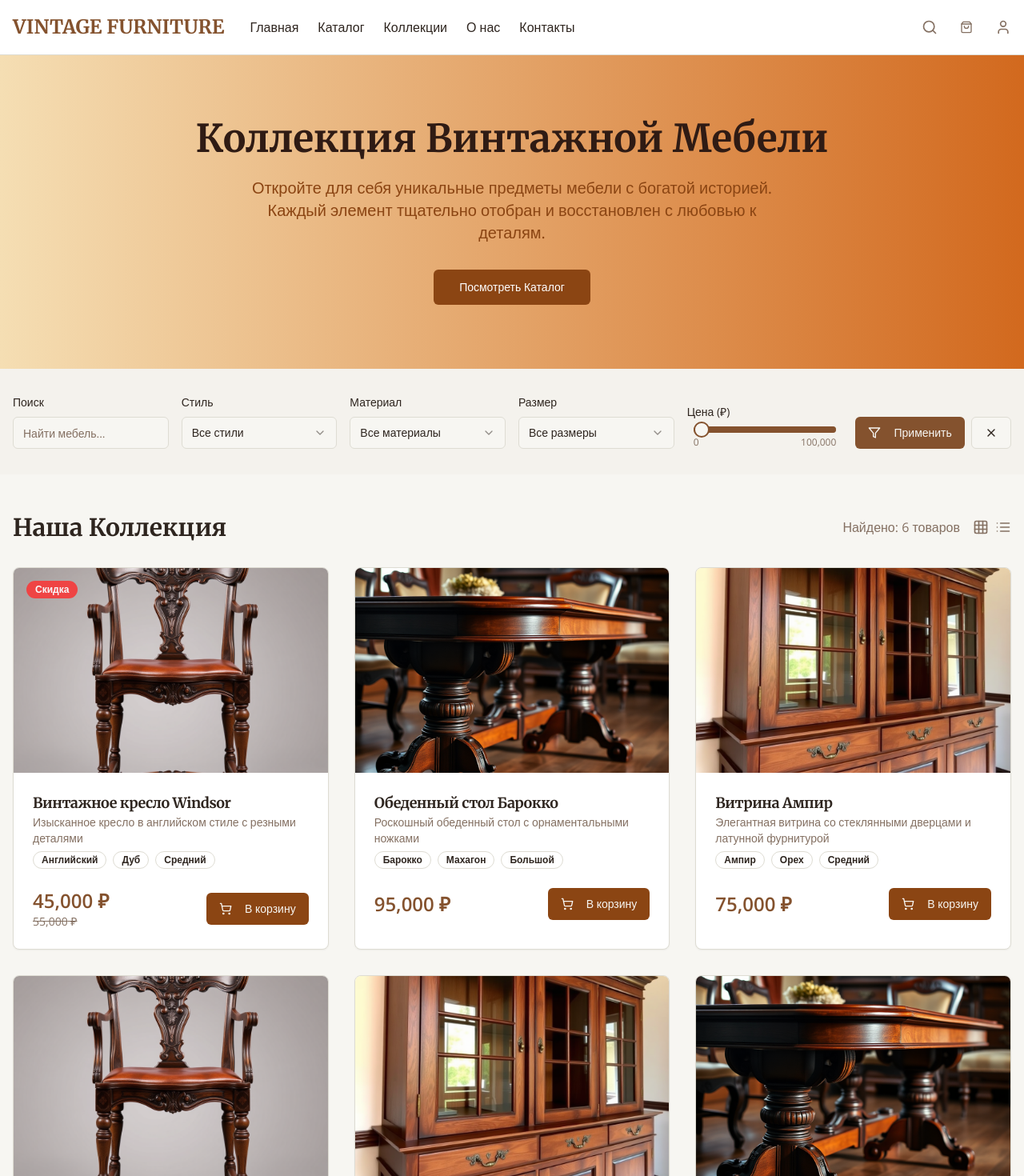
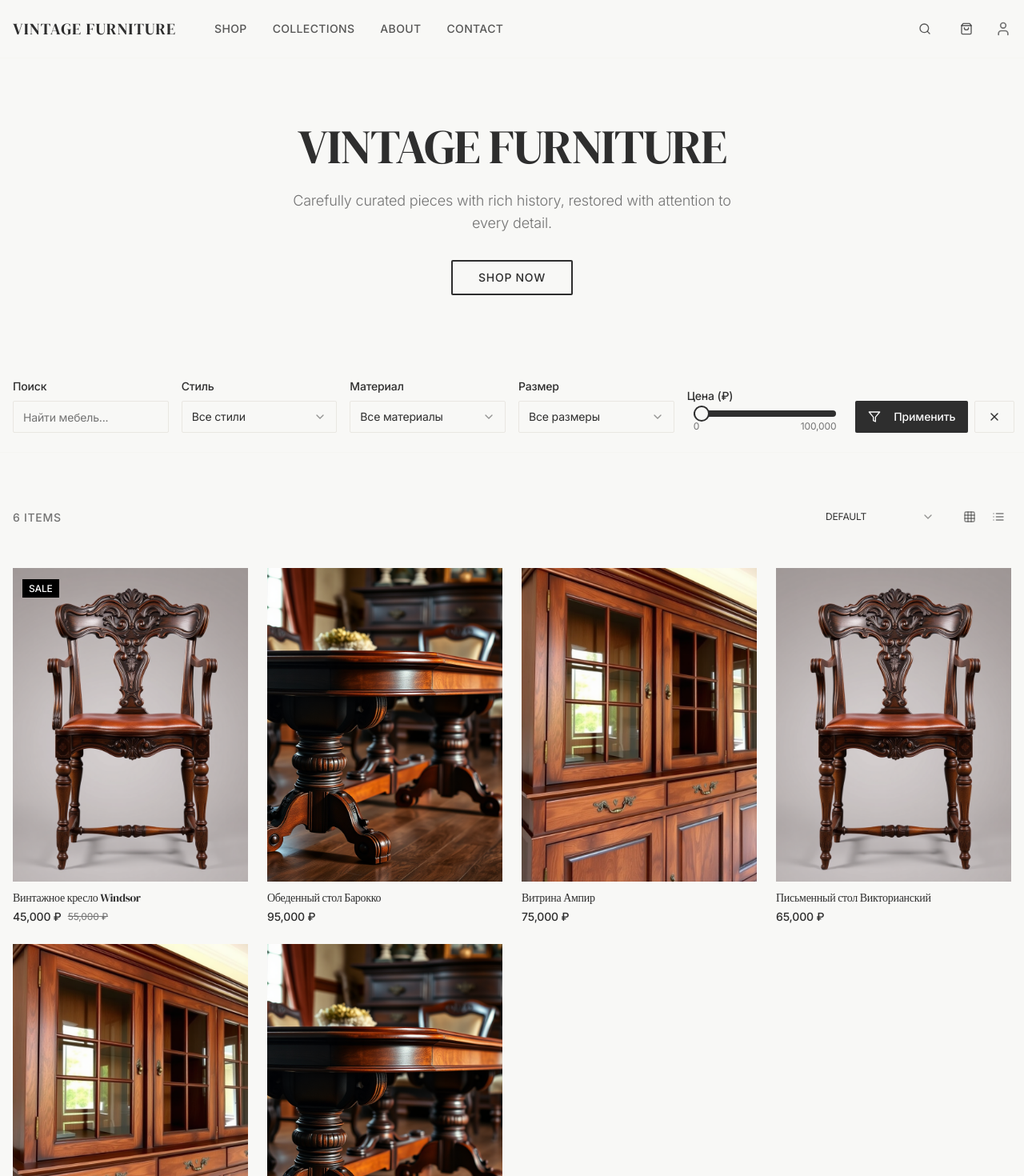
Before and after one commit to pr-poehali-dev/vintage-furniture-clone, a React (Vite) app: page / in a window 1280 px wide. Shown: the top 1470 px of the page at 80% size. Built offline with nearby package versions, Linux system fonts and the light colour scheme.

Commit message:
feat: верстка винтажного интернет-магазина мебели

```diff
--- a/src/index.css
+++ b/src/index.css
@@ -1,4 +1,4 @@
-@import url("https://fonts.googleapis.com/css2?family=Merriweather:wght@300;400;700&family=Open+Sans:wght@300;400;600&display=swap");
+@import url("https://fonts.googleapis.com/css2?family=DM+Serif+Display:ital@0;1&family=Inter:wght@300;400;500;600&display=swap");
 
 @tailwind base;
 @tailwind components;
@@ -6,35 +6,35 @@
 
 @layer base {
   :root {
-    --background: 45 25% 96%;
-    --foreground: 25 20% 15%;
+    --background: 44 13% 97%;
+    --foreground: 0 0% 18%;
 
     --card: 0 0% 100%;
-    --card-foreground: 25 20% 15%;
+    --card-foreground: 0 0% 18%;
 
     --popover: 0 0% 100%;
-    --popover-foreground: 25 20% 15%;
+    --popover-foreground: 0 0% 18%;
 
-    --primary: 25 48% 35%;
-    --primary-foreground: 45 25% 96%;
+    --primary: 0 0% 18%;
+    --primary-foreground: 0 0% 98%;
 
-    --secondary: 30 35% 65%;
-    --secondary-foreground: 25 20% 15%;
+    --secondary: 44 13% 97%;
+    --secondary-foreground: 0 0% 18%;
 
-    --muted: 45 20% 90%;
-    --muted-foreground: 25 15% 45%;
+    --muted: 44 13% 95%;
+    --muted-foreground: 0 0% 45%;
 
-    --accent: 30 35% 65%;
-    --accent-foreground: 25 20% 15%;
+    --accent: 75 20% 55%;
+    --accent-foreground: 0 0% 18%;
 
-    --destructive: 0 84.2% 60.2%;
-    --destructive-foreground: 210 40% 98%;
+    --destructive: 0 84% 60%;
+    --destructive-foreground: 0 0% 98%;
 
-    --border: 45 15% 85%;
-    --input: 45 15% 85%;
-    --ring: 25 48% 35%;
+    --border: 44 13% 90%;
+    --input: 44 13% 90%;
+    --ring: 0 0% 18%;
 
-    --radius: 0.5rem;
+    --radius: 0.25rem;
 
     --sidebar-background: 0 0% 98%;
 
@@ -99,7 +99,9 @@
 
   body {
     @apply bg-background text-foreground;
-    font-family: "Open Sans", sans-serif;
+    font-family: "Inter", sans-serif;
+    font-weight: 400;
+    letter-spacing: -0.01em;
   }
 
   h1,
@@ -108,6 +110,8 @@
   h4,
   h5,
   h6 {
-    font-family: "Merriweather", serif;
+    font-family: "DM Serif Display", serif;
+    font-weight: 400;
+    letter-spacing: -0.02em;
   }
 }
--- a/src/pages/Index.tsx
+++ b/src/pages/Index.tsx
@@ -115,6 +115,7 @@ function Index() {
   const [selectedMaterial, setSelectedMaterial] = useState<string>("all")
   const [selectedSize, setSelectedSize] = useState<string>("all")
   const [searchTerm, setSearchTerm] = useState("")
+  const [sortBy, setSortBy] = useState<string>("default")
   const [cart, setCart] = useState<CartItem[]>([])
   const [isCartOpen, setIsCartOpen] = useState(false)
   const [isOrderDialogOpen, setIsOrderDialogOpen] = useState(false)
@@ -138,6 +139,16 @@ function Index() {
 
       return matchesPrice && matchesStyle && matchesMaterial && matchesSize && matchesSearch
     })
+
+    // Apply sorting
+    if (sortBy === 'price-low') {
+      filtered = filtered.sort((a, b) => a.price - b.price)
+    } else if (sortBy === 'price-high') {
+      filtered = filtered.sort((a, b) => b.price - a.price)
+    } else if (sortBy === 'name') {
+      filtered = filtered.sort((a, b) => a.name.localeCompare(b.name))
+    }
+
     setFilteredProducts(filtered)
   }
 
@@ -213,29 +224,30 @@ function Index() {
   return (
     <div className="min-h-screen bg-background">
       {/* Header */}
-      <header className="border-b border-border bg-card">
-        <div className="container mx-auto px-4 py-4">
+      <header className="border-b border-border/20 bg-background">
+        <div className="max-w-7xl mx-auto px-4 py-5">
           <div className="flex items-center justify-between">
-            <div className="flex items-center space-x-8">
-              <h1 className="text-2xl font-bold text-primary">VINTAGE FURNITURE</h1>
-              <nav className="hidden md:flex space-x-6">
-                <a href="#" className="text-foreground hover:text-primary transition-colors">Главная</a>
-                <a href="#" className="text-foreground hover:text-primary transition-colors">Каталог</a>
-                <a href="#" className="text-foreground hover:text-primary transition-colors">Коллекции</a>
-                <a href="#" className="text-foreground hover:text-primary transition-colors">О нас</a>
-                <a href="#" className="text-foreground hover:text-primary transition-colors">Контакты</a>
+            <div className="flex items-center space-x-12">
+              <h1 className="text-xl font-normal tracking-wider text-foreground">VINTAGE FURNITURE</h1>
+              <nav className="hidden lg:flex space-x-8">
+                <a href="#" className="text-sm font-medium text-foreground/80 hover:text-foreground transition-colors tracking-wide">SHOP</a>
+                <a href="#" className="text-sm font-medium text-foreground/80 hover:text-foreground transition-colors tracking-wide">COLLECTIONS</a>
+                <a href="#" className="text-sm font-medium text-foreground/80 hover:text-foreground transition-colors tracking-wide">ABOUT</a>
+                <a href="#" className="text-sm font-medium text-foreground/80 hover:text-foreground transition-colors tracking-wide">CONTACT</a>
               </nav>
             </div>
-            <div className="flex items-center space-x-4">
-              <Icon name="Search" size={20} className="text-muted-foreground" />
+            <div className="flex items-center space-x-5">
+              <Button variant="ghost" size="sm" className="h-8 w-8 p-0 hover:bg-transparent">
+                <Icon name="Search" size={18} className="text-foreground/80" />
+              </Button>
               <Sheet open={isCartOpen} onOpenChange={setIsCartOpen}>
                 <SheetTrigger asChild>
-                  <Button variant="ghost" size="sm" className="relative">
-                    <Icon name="ShoppingBag" size={20} className="text-muted-foreground" />
+                  <Button variant="ghost" size="sm" className="relative h-8 w-8 p-0 hover:bg-transparent">
+                    <Icon name="ShoppingBag" size={18} className="text-foreground/80" />
                     {getTotalItems() > 0 && (
-                      <Badge className="absolute -top-2 -right-2 h-6 w-6 rounded-full p-0 flex items-center justify-center bg-vintage-chocolate text-white text-xs">
+                      <span className="absolute -top-1 -right-1 h-4 w-4 rounded-full bg-foreground text-background text-xs flex items-center justify-center font-medium">
                         {getTotalItems()}
-                      </Badge>
+                      </span>
                     )}
                   </Button>
                 </SheetTrigger>
@@ -393,24 +405,28 @@ function Index() {
       </header>
 
       {/* Hero Section */}
-      <section className="bg-gradient-to-r from-vintage-wheat to-vintage-terracotta py-20">
-        <div className="container mx-auto px-4 text-center">
-          <h2 className="text-5xl font-bold text-vintage-dark-brown mb-6">
-            Коллекция Винтажной Мебели
+      <section className="py-16 lg:py-20">
+        <div className="max-w-7xl mx-auto px-4 text-center">
+          <h2 className="text-4xl lg:text-6xl font-normal text-foreground mb-6 tracking-tight">
+            VINTAGE FURNITURE
           </h2>
-          <p className="text-xl text-vintage-chocolate mb-8 max-w-2xl mx-auto">
-            Откройте для себя уникальные предметы мебели с богатой историей.
-            Каждый элемент тщательно отобран и восстановлен с любовью к деталям.
+          <p className="text-lg text-muted-foreground mb-8 max-w-xl mx-auto font-light">
+            Carefully curated pieces with rich history,
+            restored with attention to every detail.
           </p>
-          <Button size="lg" className="bg-vintage-chocolate hover:bg-vintage-dark-brown text-white px-8 py-3">
-            Посмотреть Каталог
+          <Button
+            variant="outline"
+            size="lg"
+            className="border-2 border-foreground text-foreground hover:bg-foreground hover:text-background px-8 py-3 font-medium tracking-wider"
+          >
+            SHOP NOW
           </Button>
         </div>
       </section>
 
       {/* Filters Section */}
-      <section className="py-8 bg-muted/30">
-        <div className="container mx-auto px-4">
+      <section className="py-6 border-b border-border/20">
+        <div className="max-w-7xl mx-auto px-4">
           <div className="grid grid-cols-1 md:grid-cols-6 gap-4 items-end">
             <div>
               <label className="text-sm font-medium mb-2 block">Поиск</label>
@@ -496,82 +512,94 @@ function Index() {
       </section>
 
       {/* Products Grid */}
-      <section className="py-12">
-        <div className="container mx-auto px-4">
-          <div className="flex justify-between items-center mb-8">
-            <h3 className="text-3xl font-bold">Наша Коллекция</h3>
+      <section className="py-16">
+        <div className="max-w-7xl mx-auto px-4">
+          <div className="flex justify-between items-center mb-12">
+            <div>
+              <span className="text-sm font-medium text-muted-foreground tracking-wider">
+                {filteredProducts.length} ITEMS
+              </span>
+            </div>
             <div className="flex items-center space-x-4">
-              <span className="text-muted-foreground">
-                Найдено: {filteredProducts.length} товаров
-              </span>
-              <div className="flex items-center space-x-2">
-                <Icon name="Grid3X3" size={20} className="text-muted-foreground" />
-                <Icon name="List" size={20} className="text-muted-foreground" />
+              <Select value={sortBy} onValueChange={(value) => { setSortBy(value); applyFilters(); }}>
+                <SelectTrigger className="w-40 h-8 text-xs border-none bg-transparent">
+                  <SelectValue placeholder="SORT BY" />
+                </SelectTrigger>
+                <SelectContent>
+                  <SelectItem value="default">DEFAULT</SelectItem>
+                  <SelectItem value="name">NAME</SelectItem>
+                  <SelectItem value="price-low">PRICE: LOW TO HIGH</SelectItem>
+                  <SelectItem value="price-high">PRICE: HIGH TO LOW</SelectItem>
+                </SelectContent>
+              </Select>
+              <div className="flex items-center space-x-1">
+                <Button variant="ghost" size="sm" className="h-8 w-8 p-0">
+                  <Icon name="Grid3X3" size={16} className="text-foreground/60" />
+                </Button>
+                <Button variant="ghost" size="sm" className="h-8 w-8 p-0">
+                  <Icon name="List" size={16} className="text-foreground/60" />
+                </Button>
               </div>
             </div>
           </div>
 
-          <div className="grid grid-cols-1 md:grid-cols-2 lg:grid-cols-3 gap-8">
+          <div className="grid grid-cols-1 md:grid-cols-2 lg:grid-cols-3 xl:grid-cols-4 gap-6">
             {filteredProducts.map((product) => (
-              <Card key={product.id} className="group hover:shadow-lg transition-all duration-300 overflow-hidden cursor-pointer" onClick={() => openProductDetails(product)}>
-                <div className="relative overflow-hidden">
+              <div key={product.id} className="group cursor-pointer" onClick={() => openProductDetails(product)}>
+                <div className="relative overflow-hidden bg-white rounded-sm">
                   <img
                     src={product.image}
                     alt={product.name}
-                    className="w-full h-64 object-cover group-hover:scale-110 transition-transform duration-500 ease-out"
+                    className="w-full aspect-[3/4] object-cover transition-transform duration-700 group-hover:scale-105"
                   />
                   {product.originalPrice && (
-                    <Badge className="absolute top-4 left-4 bg-destructive text-destructive-foreground">
-                      Скидка
-                    </Badge>
+                    <div className="absolute top-3 left-3">
+                      <span className="bg-black text-white text-xs px-2 py-1 font-medium">
+                        SALE
+                      </span>
+                    </div>
                   )}
-                  <div className="absolute top-4 right-4 opacity-0 group-hover:opacity-100 transition-opacity">
+                  <div className="absolute top-3 right-3 opacity-0 group-hover:opacity-100 transition-opacity duration-300">
                     <Button
                       size="sm"
-                      variant="secondary"
-                      className="rounded-full p-2"
+                      variant="ghost"
+                      className="h-8 w-8 p-0 bg-white/90 hover:bg-white rounded-full"
                       onClick={(e) => e.stopPropagation()}
                     >
-                      <Icon name="Heart" size={16} />
+                      <Icon name="Heart" size={14} />
+                    </Button>
+                  </div>
+
+                  {/* Quick Add Button - appears on hover */}
+                  <div className="absolute bottom-3 left-3 right-3 opacity-0 group-hover:opacity-100 transition-opacity duration-300">
+                    <Button
+                      className="w-full bg-black hover:bg-gray-800 text-white h-10 text-sm font-medium"
+                      onClick={(e) => {
+                        e.stopPropagation()
+                        addToCart(product)
+                      }}
+                    >
+                      ADD TO CART
                     </Button>
                   </div>
                 </div>
-                <CardHeader>
-                  <div className="flex justify-between items-start">
-                    <div>
-                      <CardTitle className="text-lg">{product.name}</CardTitle>
-                      <CardDescription className="text-sm">{product.description}</CardDescription>
-                    </div>
-                  </div>
-                  <div className="flex flex-wrap gap-2 mt-2">
-                    <Badge variant="outline" className="text-xs">{product.style}</Badge>
-                    <Badge variant="outline" className="text-xs">{product.material}</Badge>
-                    <Badge variant="outline" className="text-xs">{product.size}</Badge>
-                  </div>
-                </CardHeader>
-                <CardFooter className="flex justify-between items-center">
-                  <div className="flex flex-col">
-                    <span className="text-2xl font-bold text-primary">
+
+                <div className="pt-3 space-y-1">
+                  <h3 className="font-medium text-sm leading-tight group-hover:text-gray-600 transition-colors">
+                    {product.name}
+                  </h3>
+                  <div className="flex items-center gap-2">
+                    <span className="font-medium text-sm">
                       {product.price.toLocaleString()} ₽
                     </span>
                     {product.originalPrice && (
-                      <span className="text-sm text-muted-foreground line-through">
+                      <span className="text-xs text-muted-foreground line-through">
                         {product.originalPrice.toLocaleString()} ₽
                       </span>
                     )}
                   </div>
-                  <Button
-                    className="bg-vintage-chocolate hover:bg-vintage-dark-brown"
-                    onClick={(e) => {
-                      e.stopPropagation()
-                      addToCart(product)
-                    }}
-                  >
-                    <Icon name="ShoppingCart" size={16} className="mr-2" />
-                    В корзину
-                  </Button>
-                </CardFooter>
-              </Card>
+                </div>
+              </div>
             ))}
           </div>
         </div>
--- a/tailwind.config.ts
+++ b/tailwind.config.ts
@@ -68,6 +68,14 @@ export default {
 					wheat: '#F5DEB3',
 					'dark-brown': '#2F1B14',
 					serigon: '#2F1B14'
+				},
+				lonefox: {
+					sage: '#9CAD8C',
+					cream: '#F8F7F4',
+					charcoal: '#2D2D2D',
+					warm: '#E8E3DB',
+					stone: '#B8B5AF',
+					forest: '#5C6B4A'
 				}
 			},
 			borderRadius: {
```
